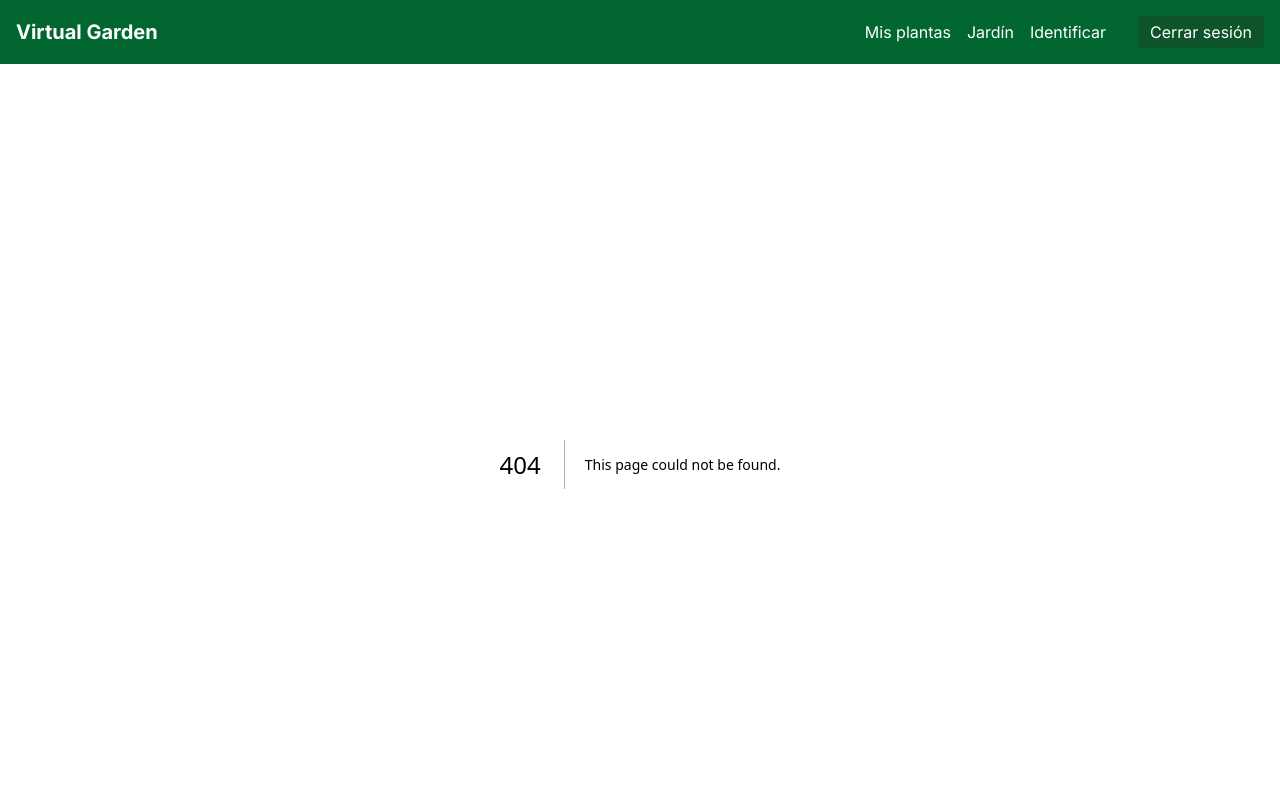
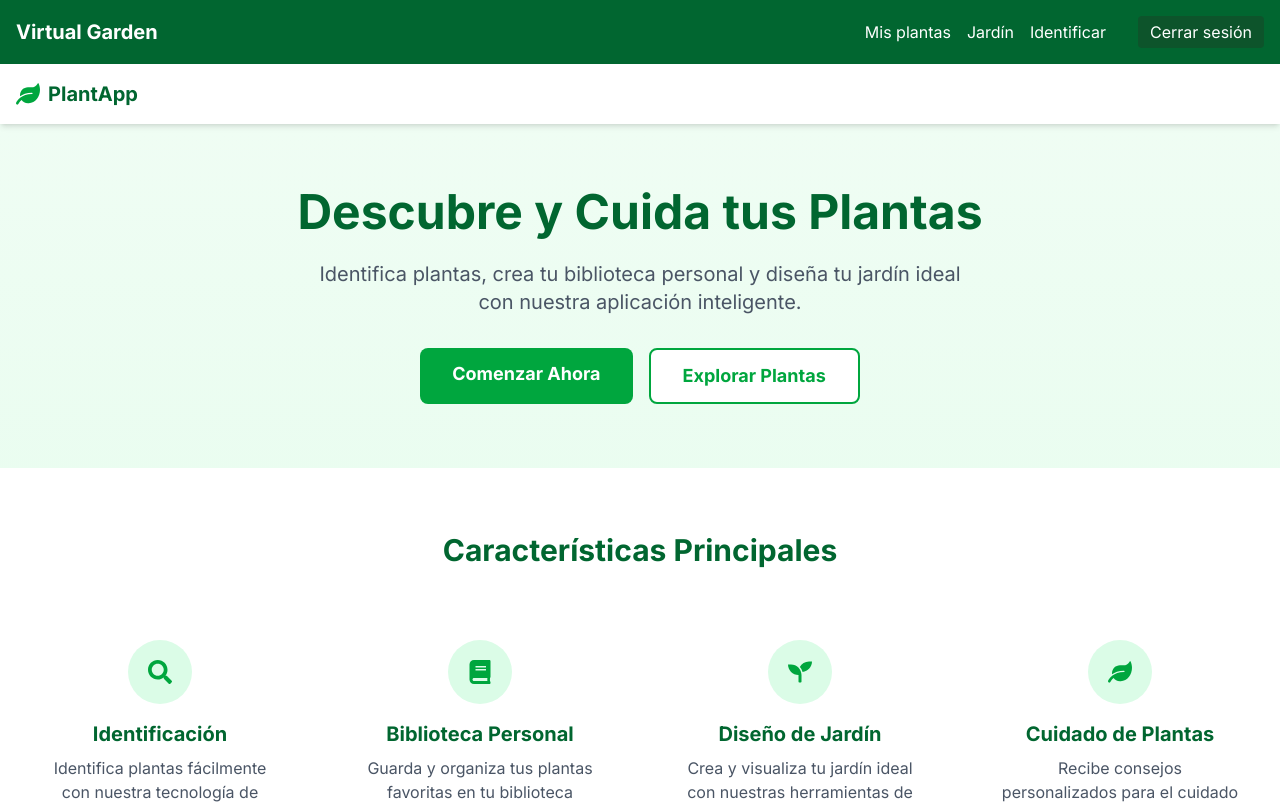
Before and after one commit to eldesss/PlantApp, a Next.js app: page /home in a window 1280 px wide. Before the commit this address had no page. Shown: the top 804 px of the page. Built offline with nearby package versions, Linux system fonts and the light colour scheme.

Commit message:
fix routing

```diff
--- a/app/components/NavBar.js
+++ b/app/components/NavBar.js
@@ -16,7 +16,7 @@ export default function NavBar() {
     <nav className="bg-green-800 text-white p-4">
       <div className="container mx-auto flex justify-between items-center">
         <div className="flex items-center gap-4">
-          <Link href="/landing" className="text-xl font-bold hover:text-green-200 transition-colors">Virtual Garden</Link>
+          <Link href="/home" className="text-xl font-bold hover:text-green-200 transition-colors">Virtual Garden</Link>
           {!loading && user?.username && (
             <span className="ml-4 text-green-200 font-semibold">{user.username}</span>
           )}
--- a/app/landing/page.js
+++ b/app/home/page.js
@@ -16,12 +16,6 @@ export default function LandingPage() {
             <div className="flex items-center space-x-2">
               <FaLeaf className="text-green-600 text-2xl" />
               <span className="text-xl font-bold text-green-800 font-display">PlantApp</span>
-            </div>
-            <div className="hidden md:flex space-x-6">
-              <Link href="/" className="text-green-700 hover:text-green-900 font-medium">Iniciar Sesión</Link>
-              <Link href="/register" className="bg-green-600 text-white px-4 py-2 rounded-lg hover:bg-green-700 transition-colors">
-                Registrarse
-              </Link>
             </div>
             <button
               className="md:hidden text-green-700"
```
